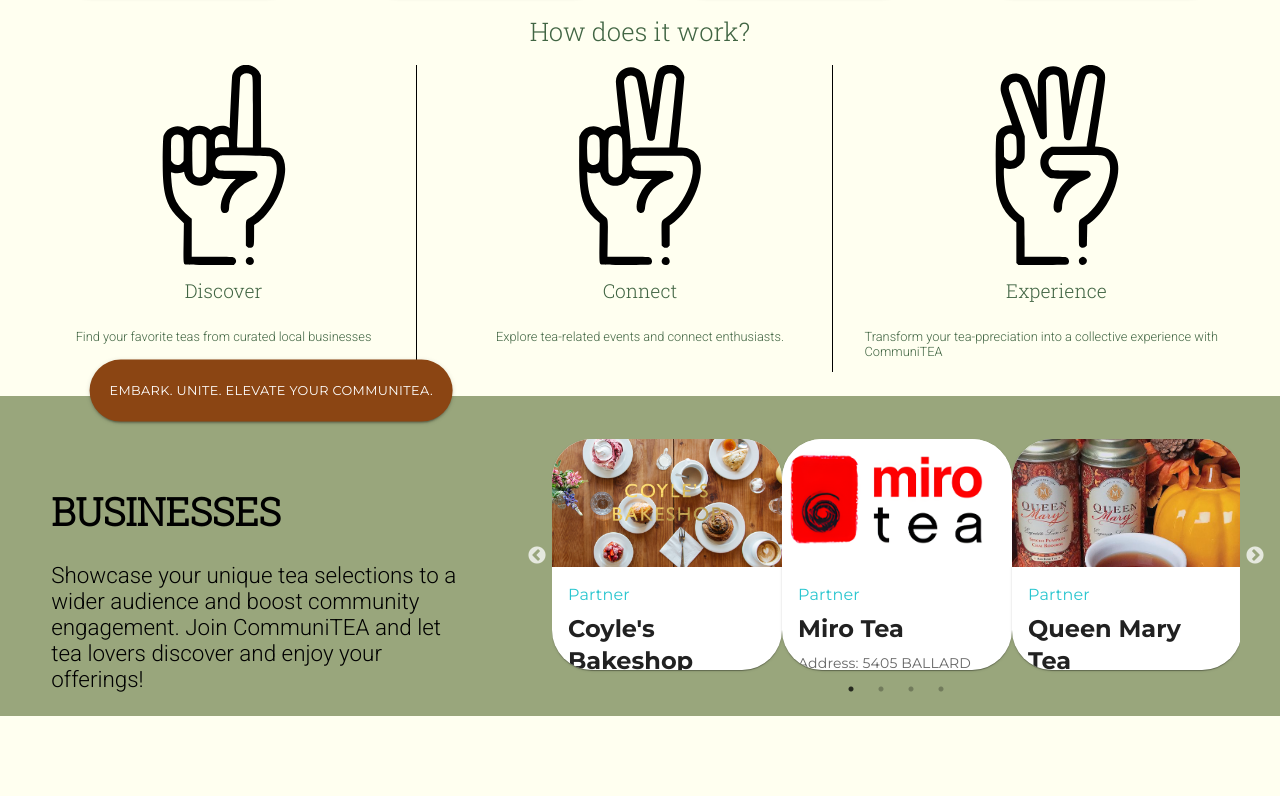
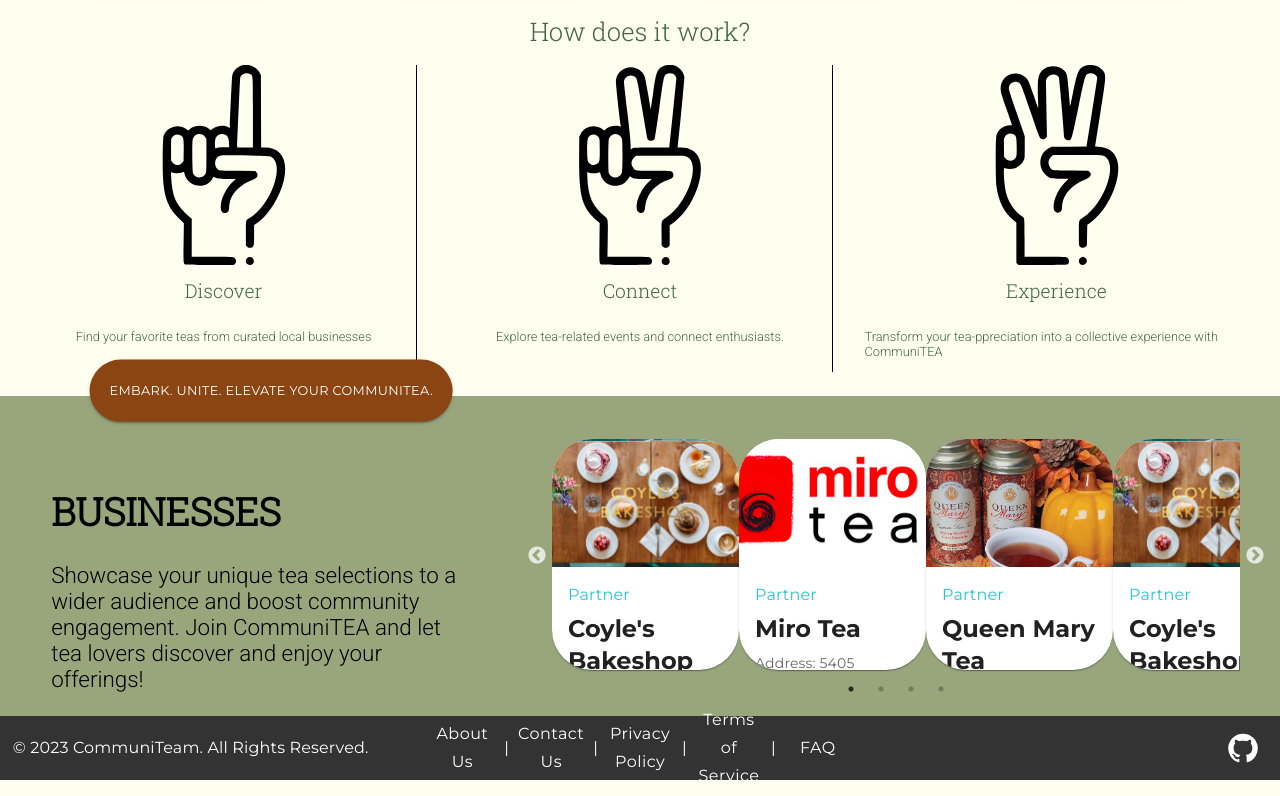
Before and after one commit to CommuniTEAM/CommuniTEA, a React (Vite) app in the folder app/: page / in a window 1280 px wide. Shown: the part 1576-2372 px from the top of the page. Before the commit the page ends 2292 px from the top, so only its background shows below. Built offline with nearby package versions, Linux system fonts and the light colour scheme; a web font is replaced by a local one.

Commit message:
✨ [TEA-48]: Footer + link to github

```diff
--- /dev/null
+++ b/app/src/components/Landing Page/Footer.tsx
@@ -0,0 +1,80 @@
+import React from 'react'
+import { Button, Typography, IconButton } from '@mui/material'
+import { GitHub } from '@mui/icons-material'
+
+export default function Footer (): JSX.Element {
+  const footerMenuItems = ['About Us', 'Contact Us', 'Privacy Policy', 'Terms of Service', 'FAQ']
+
+  return (
+    <div
+      style={{
+        display: 'flex',
+        backgroundColor: '#333',
+        height: 64,
+        paddingLeft: '1vw'
+      }}
+    >
+      <div
+        style={{
+          display: 'flex',
+          flexDirection: 'column',
+          justifyContent: 'center',
+          flexGrow: 1,
+          maxWidth: '33%'
+        }}
+      >
+        <Typography style={{ color: '#fff', fontFamily: 'Montserrat' }}>
+          © 2023 CommuniTeam. All Rights Reserved.
+        </Typography>
+      </div>
+      <div
+        style={{
+          display: 'flex',
+          justifyContent: 'center',
+          alignItems: 'center',
+          flexGrow: 1,
+          maxWidth: '33%'
+        }}
+      >
+        {footerMenuItems.map((item, index) => (
+          <React.Fragment key={item}>
+            <Button
+              style={{
+                color: '#fff',
+                fontFamily: 'Montserrat',
+                textTransform: 'none',
+                fontSize: '1rem'
+              }}
+            >
+              {item}
+            </Button>
+            {index < footerMenuItems.length - 1 && (
+              <Typography style={{ color: '#fff', fontFamily: 'Montserrat', margin: '0 10px' }}>
+                |
+              </Typography>
+            )}
+          </React.Fragment>
+        ))}
+      </div>
+      <div
+        style={{
+          display: 'flex',
+          flexDirection: 'column',
+          justifyContent: 'center',
+          alignItems: 'flex-end',
+          flexGrow: 1,
+          maxWidth: '33%'
+        }}
+      >
+        <IconButton
+          component="a"
+          href="https://github.com/CommuniTEAM/CommuniTEA"
+          target="_blank"
+          rel="noopener noreferrer"
+        >
+          <GitHub style={{ fontSize: '2rem', color: 'white' }} />
+        </IconButton>
+      </div>
+    </div>
+  )
+}
--- a/app/src/components/Landing Page/LandingPage.tsx
+++ b/app/src/components/Landing Page/LandingPage.tsx
@@ -5,6 +5,7 @@
 import '../../App.css'
 import HowItWorks from './HowItWorks'
 import BusinessShowcase from './BusinessShowcase'
+import Footer from './Footer'
 
 export default function LandingPage (): JSX.Element {
   return (
@@ -15,6 +16,7 @@
       <FeaturedTeas />
       <HowItWorks />
       <BusinessShowcase />
+      <Footer />
     </div>
   )
 }
--- a/app/src/components/Landing Page/Navbar.tsx
+++ b/app/src/components/Landing Page/Navbar.tsx
@@ -21,15 +21,15 @@
 import CommuniteaLogo from '../../assets/CommuniteaLogo.svg'
 import '../../App.css'
 
-// Placeholder navigation pages and settings
-const pages = ['About Us', 'WikiTEAdia', 'CommuniTEA']
-const settings = ['Profile', 'Account', 'Dashboard', 'Logout']
-
 function NavBar (): JSX.Element {
   const navigate = useNavigate()
   const [anchorElUser, setAnchorElUser] = useState<null | HTMLElement>(null)
   const [drawerOpen, setDrawerOpen] = useState(false)
   const [settingsDrawerOpen, setSettingsDrawerOpen] = useState(false)
+
+  // Placeholder navigation pages and settings
+  const pages = ['About Us', 'WikiTEAdia', 'CommuniTEA']
+  const settings = ['Profile', 'Account', 'Dashboard', 'Logout']
 
   // Handlers
   const handleHomeNavigation = (): void => {
```
Also changed, not shown: app/src/assets/GitHubIcon.png (added).
